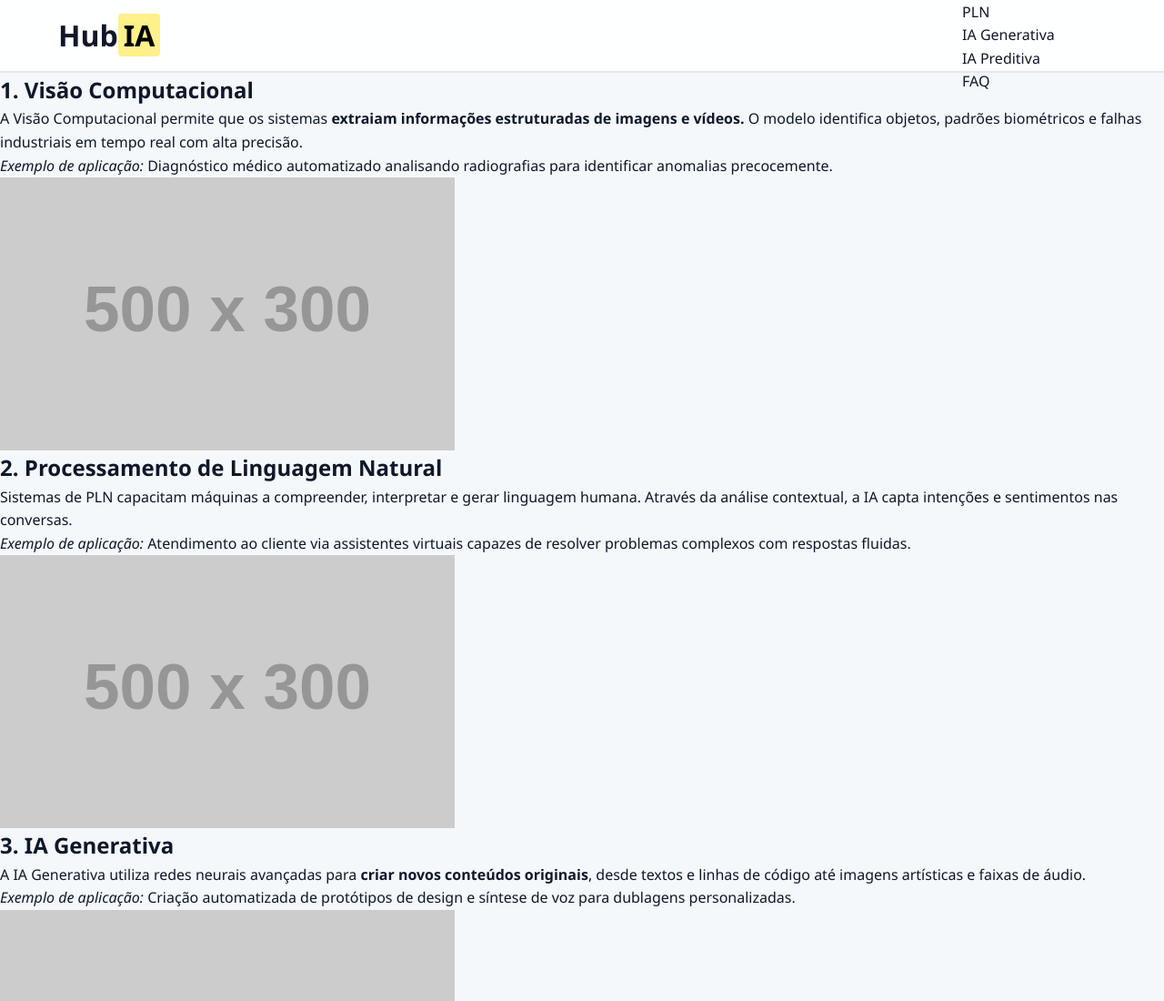
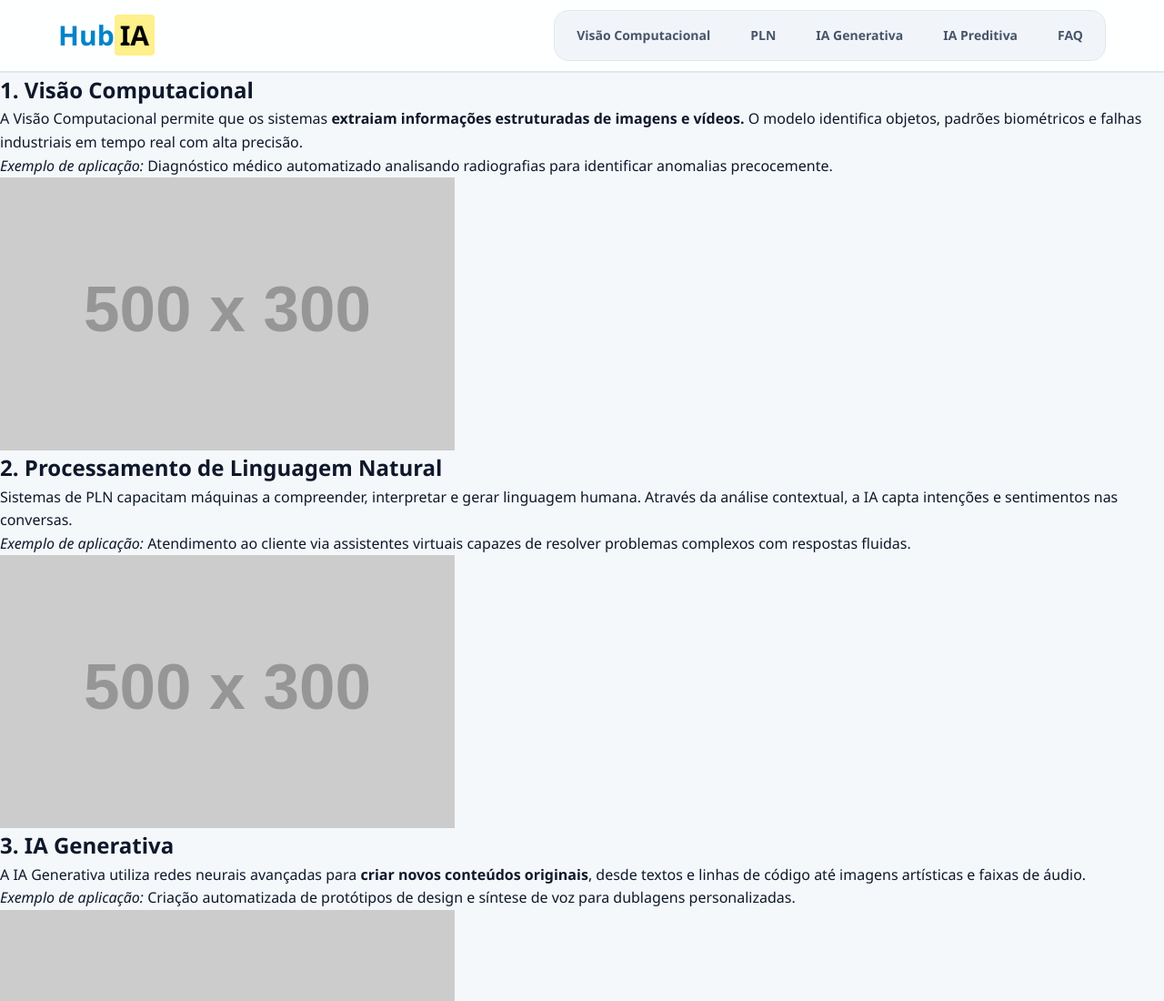
Before and after one commit to barbaraoliveira-sketch/Display, a website: page hub-ia/index.html in a window 1280 px wide. Shown: the top 1100 px of the page at 91% size. Drawn offline with Linux system fonts and the light colour scheme; placeholder pictures from the web are drawn by us.

Commit message:
add: finalização navlink

```diff
--- a/hub-ia/css/style.css
+++ b/hub-ia/css/style.css
@@ -24,13 +24,34 @@
 }
 
 .header__title{
-
-}
-
-.nav{
+    font-size: var(--font-size-xl);
+    color: var(--color-primary);
+    font-weight: 700;
 
 }
 
 .nav__list{
+    display: flex;
+    gap: 8px;
+    background-color: var(--color-nav-list-bg);
+    padding: 6px;
+    border-radius: var(--radius-md);
+    border: 1px solid var(--color-border);
 
 }
+
+.nav__item{
+    display: flex;
+}
+
+.nav__link{
+    font-size: var(--font-size-sm);
+    font-weight: 600;
+    padding: 10px 18px;
+    border-radius: var(--radius-sm);
+    color: var(--color-text-muted);
+    position: relative;
+    background-color: transparent;
+    transition: color 0.3s ease, background-color 0.3s ease, transform 0.2s ease;
+
+}
```
